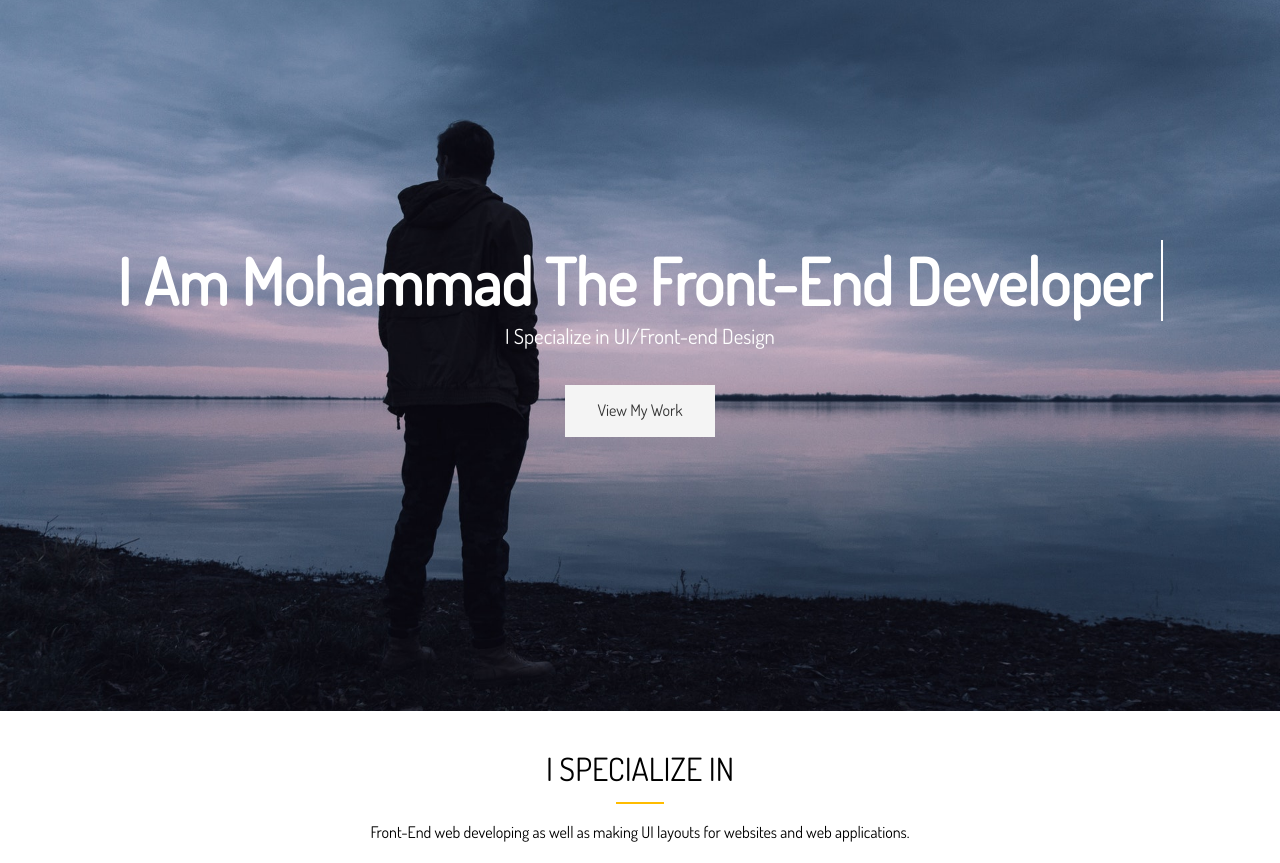
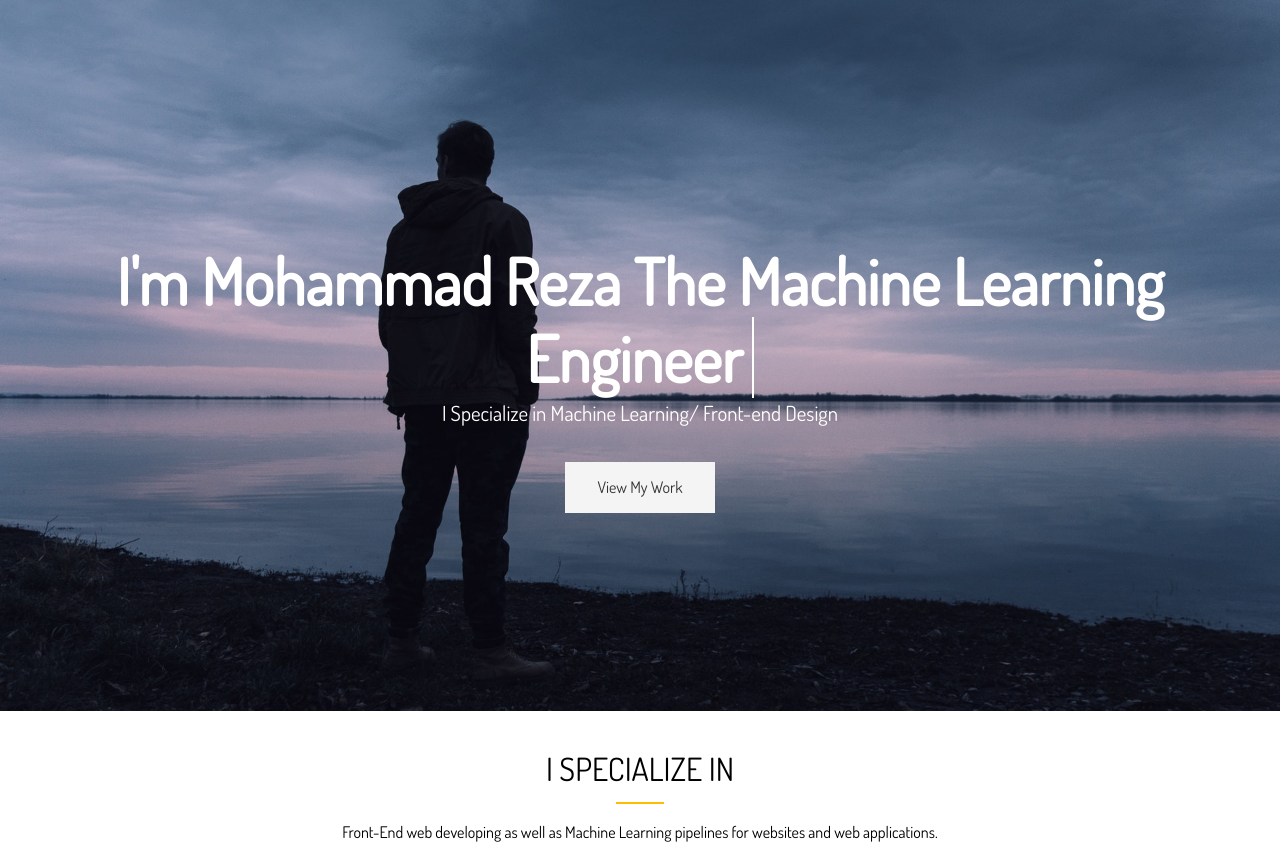
Before and after one commit to thisizmamy/Porfolio-Project, a website: page dist/index.html in a window 1280 px wide. Shown: the part 89-952 px from the top of the page. Drawn offline with Linux system fonts and the light colour scheme.

Commit message:
Latest edit

```diff
--- a/dist/index.html
+++ b/dist/index.html
@@ -24,10 +24,10 @@
         </nav>
         <div class="header-content">
           <h1>
-            I Am Mohammad The
-            <span class="txt-type" data-wait="3000" data-words='["Front-End Developer" , "Web Designer" , "Bike Rider"]'></span>
+            I'm Mohammad Reza The
+            <span class="txt-type" data-wait="3000" data-words='["Machine Learning Engineer", "Front-End Developer" , "Web Designer"]'></span>
           </h1>
-          <p class="lead">I Specialize in UI/Front-end Design</p>
+          <p class="lead">I Specialize in Machine Learning/ Front-end Design</p>
           <a href="work.html" class="btn-light">View My Work</a>
         </div>
       </div>
@@ -38,7 +38,7 @@
       <div class="container">
         <h2 class="section-title">I Specialize In</h2>
         <div class="bottom-line"></div>
-        <p class="Lead">Front-End web developing as well as making UI layouts for websites and web applications.</p>
+        <p class="Lead">Front-End web developing as well as Machine Learning pipelines for websites and web applications.</p>
         <div class="specials">
           <div>
             <i class="fas fa-file-alt fa-2x"></i>
```
